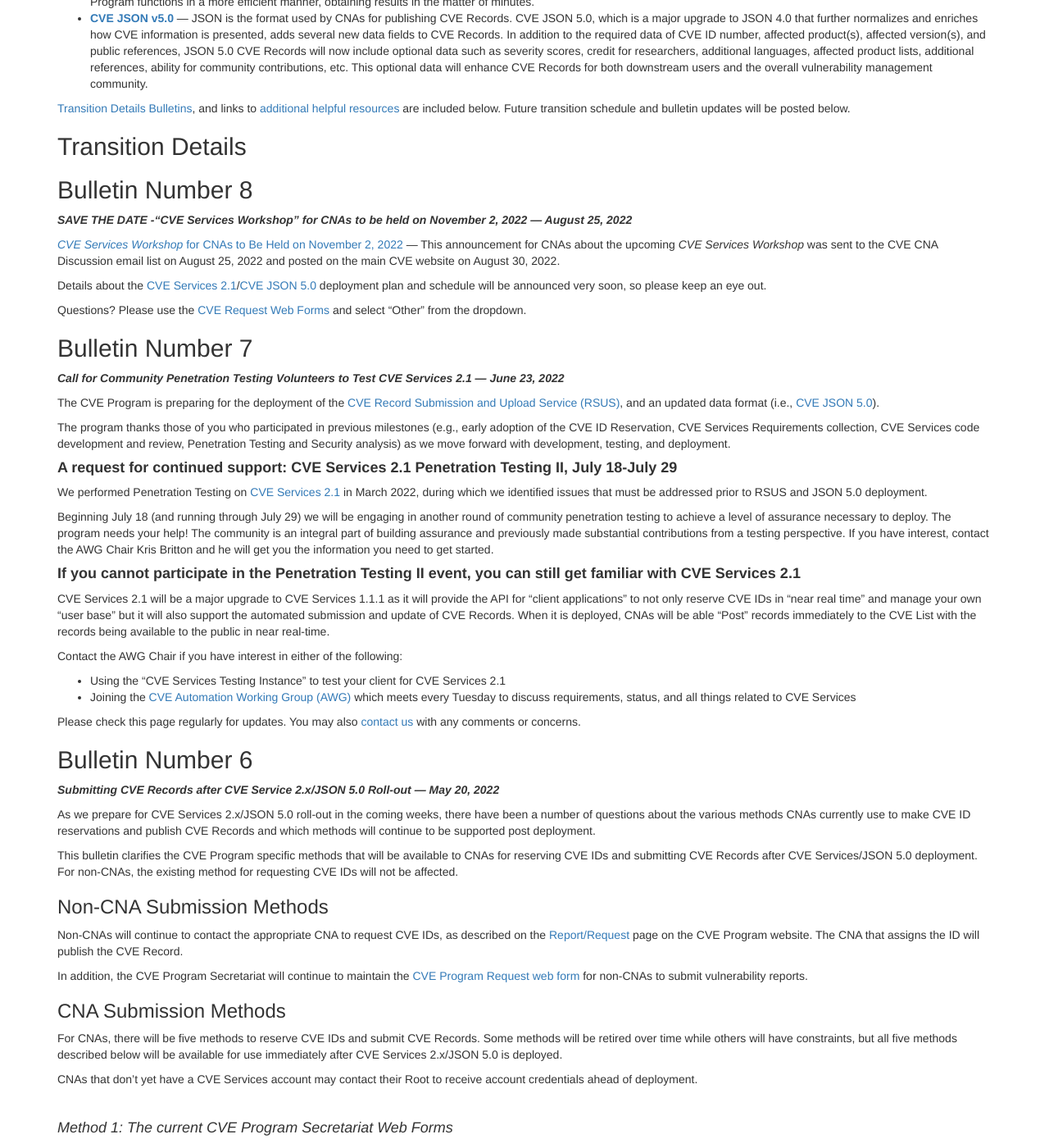
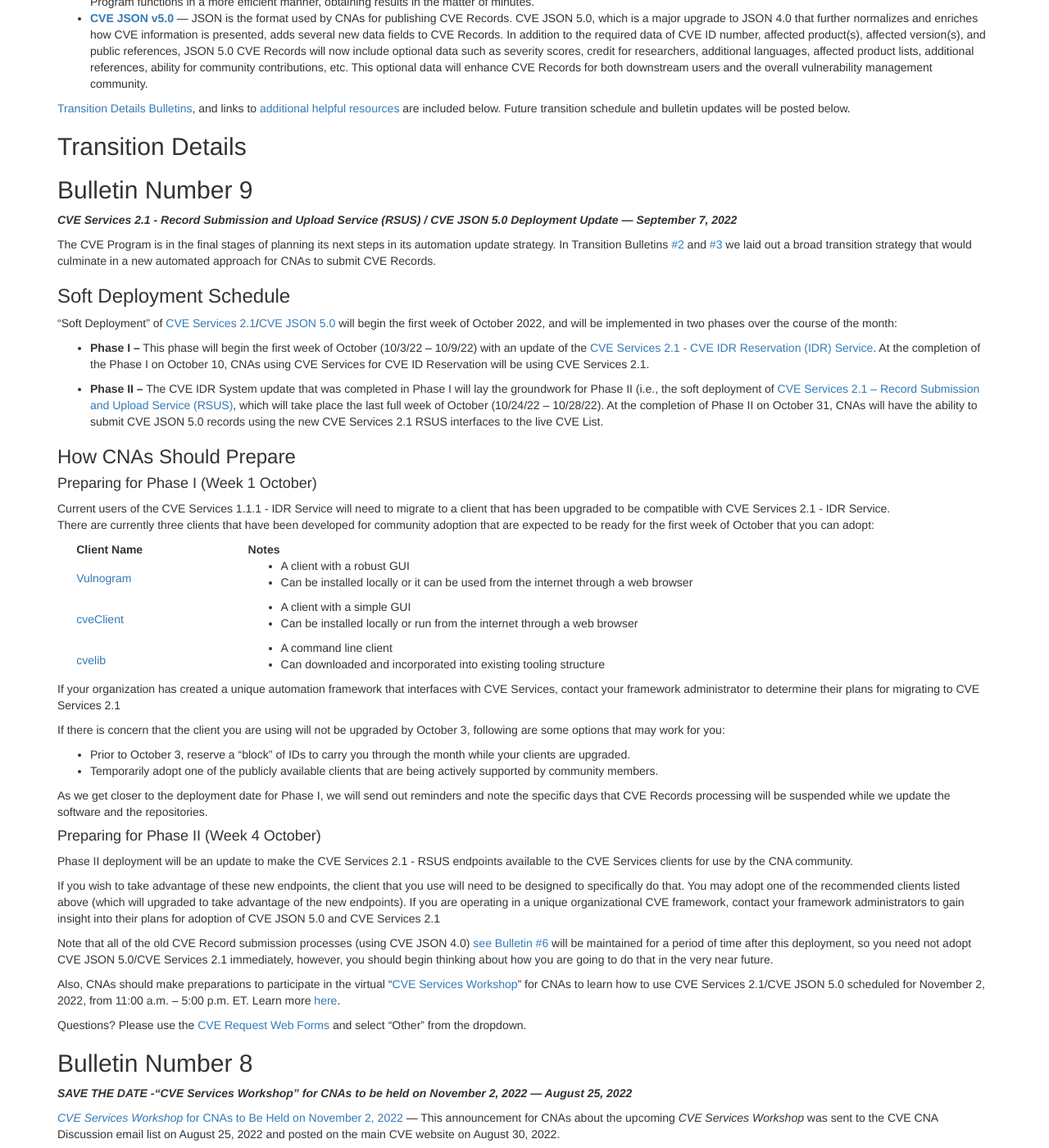
Before and after one commit to CVEProject/cveproject.github.io, a Jekyll site: the page built from automation-transition.md, in a window 1280 px wide and 1400 px high, scrolled down 293 px. Shown: the whole window at 82% size. Built offline with Jekyll 4.4.1, drawn with Linux system fonts in a browser that asks for light colours; nearby versions of some CDN libraries.

Commit message:
Update automation-transition.md to add Bulletin #9

```diff
--- a/automation-transition.md
+++ b/automation-transition.md
@@ -12,6 +12,81 @@ The purpose of this webpage is to inform and help prepare CNAs for the upcoming
 [Transition Details Bulletins](https://cveproject.github.io/automation-transition#transition-details), and links to [additional helpful resources](https://cveproject.github.io/automation-transition#additional-resources) are included below. Future transition schedule and bulletin updates will be posted below.
 
 ## Transition Details
+
+## Bulletin Number 9
+<strong>*CVE Services 2.1 - Record Submission and Upload Service (RSUS) / CVE JSON 5.0 Deployment Update — September 7, 2022*</strong>
+
+The CVE Program is in the final stages of planning its next steps in its automation update strategy. In Transition Bulletins [#2](https://cveproject.github.io/automation-transition#bulletin-number-2) and [#3](https://cveproject.github.io/automation-transition#bulletin-number-3) we laid out a broad transition strategy that would culminate in a new automated approach for CNAs to submit CVE Records.
+
+<h3>Soft Deployment Schedule</h3>
+
+“Soft Deployment” of [CVE Services 2.1](https://cveproject.github.io/automation-cve-services#services-overview)/[CVE JSON 5.0](https://cveproject.github.io/automation-cve-services#json-overview) will begin the first week of October 2022, and will be implemented in two phases over the course of the month:
+
+* <strong>Phase I –</strong> This phase will begin the first week of October (10/3/22 – 10/9/22) with an update of the [CVE Services 2.1 - CVE IDR Reservation (IDR) Service](https://github.com/CVEProject/cve-services). At the completion of the Phase I on October 10, CNAs using CVE Services for CVE ID Reservation will be using CVE Services 2.1.
+
+* <strong>Phase II –</strong> The CVE IDR System update that was completed in Phase I will lay the groundwork for Phase II (i.e., the soft deployment of [CVE Services 2.1 – Record Submission and Upload Service (RSUS)](https://github.com/CVEProject/cve-services), which will take place the last full week of October (10/24/22 – 10/28/22). At the completion of Phase II on October 31, CNAs will have the ability to submit CVE JSON 5.0 records using the new CVE Services 2.1 RSUS interfaces to the live CVE List.
+
+<h3>How CNAs Should Prepare</h3>
+
+<h4>Preparing for Phase I (Week 1 October)</h4>
+
+Current users of the CVE Services 1.1.1 - IDR Service will need to migrate to a client that has been upgraded to be compatible with CVE Services 2.1 - IDR Service.
+There are currently three clients that have been developed for community adoption that are expected to be ready for the first week of October that you can adopt:
+
+  <table style="padding-left:5%;padding-left:30%;">
+    <tr>
+      <th style="width:30%;padding-left:3%;">Client Name</th>
+      <th style="width:70%">Notes</th>
+    </tr>
+    <tr>
+      <td style="padding-left:3%;"><a href="https://vulnogram.github.io/#editor">Vulnogram</a></td>
+      <td>
+          <ul>
+               <li>A client with a robust GUI</li>
+               <li>Can be installed locally or it can be used from the internet through a web browser</li>
+          </ul>
+     </td>
+    </tr>
+    <tr>
+      <td style="padding-left:3%;"><a href="https://certcc.github.io/cveClient/">cveClient</a></td>
+      <td>
+          <ul>
+               <li>A client with a simple GUI</li>
+               <li>Can be installed locally or run from the internet through a web browser</li>
+          </ul>
+     </td>
+    </tr>
+      <tr>
+      <td style="padding-left:3%;"><a href="https://github.com/RedHatProductSecurity/cvelib/tree/cve-services-2.1.0">cvelib</a></td>
+      <td>
+          <ul>
+               <li>A command line client</li>
+               <li>Can downloaded and incorporated into existing tooling structure</li>
+          </ul>
+     </td>
+    </tr>
+  </table>
+
+If your organization has created a unique automation framework that interfaces with CVE Services, contact your framework administrator to determine their plans for migrating to CVE Services 2.1
+
+If there is concern that the client you are using will not be upgraded by October 3, following are some options that may work for you:
+
+* Prior to October 3, reserve a “block” of IDs to carry you through the month while your clients are upgraded.
+* Temporarily adopt one of the publicly available clients that are being actively supported by community members.
+
+As we get closer to the deployment date for Phase I, we will send out reminders and note the specific days that CVE Records processing will be suspended while we update the software and the repositories.
+
+<h4>Preparing for Phase II (Week 4 October)</h4>
+
+Phase II deployment will be an update to make the CVE Services 2.1 - RSUS endpoints available to the CVE Services clients for use by the CNA community.
+
+If you wish to take advantage of these new endpoints, the client that you use will need to be designed to specifically do that.  You may adopt one of the recommended clients listed above (which will upgraded to take advantage of the new endpoints).  If you are operating in a unique organizational CVE framework, contact your framework administrators to gain insight into their plans for adoption of CVE JSON 5.0 and CVE Services 2.1
+
+Note that all of the old CVE Record submission processes (using CVE JSON 4.0) [see Bulletin #6](https://cveproject.github.io/automation-transition#bulletin-number-6) will be maintained for a period of time after this deployment, so you need not adopt CVE JSON 5.0/CVE Services 2.1  immediately, however, you should begin thinking about how you are going to do that in the very near future.
+
+Also, CNAs should make preparations to participate in the virtual “[CVE Services Workshop](https://www.cve.org/Media/News/item/news/2022/08/30/CVE-Services-Workshop-for-CNAs)” for CNAs to learn how to use CVE Services 2.1/CVE JSON 5.0 scheduled for November 2, 2022, from 11:00 a.m. – 5:00 p.m. ET. Learn more [here](https://www.cve.org/Media/News/item/news/2022/08/30/CVE-Services-Workshop-for-CNAs).
+
+Questions? Please use the [CVE Request Web Forms](https://cveform.mitre.org/) and select “Other” from the dropdown.
 
 ## Bulletin Number 8
 <strong>*SAVE THE DATE -“CVE Services Workshop” for CNAs to be held on November 2, 2022  —  August 25, 2022*</strong>
```
